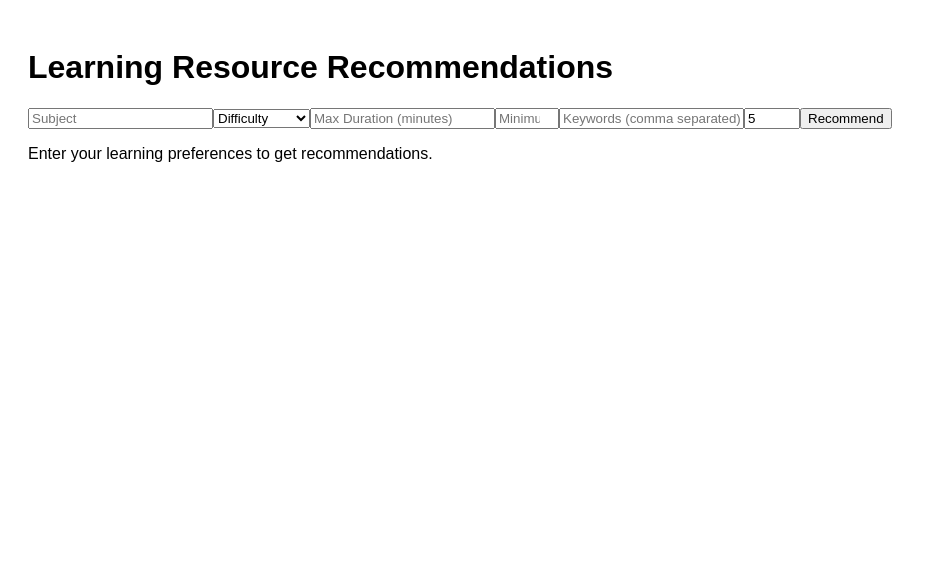
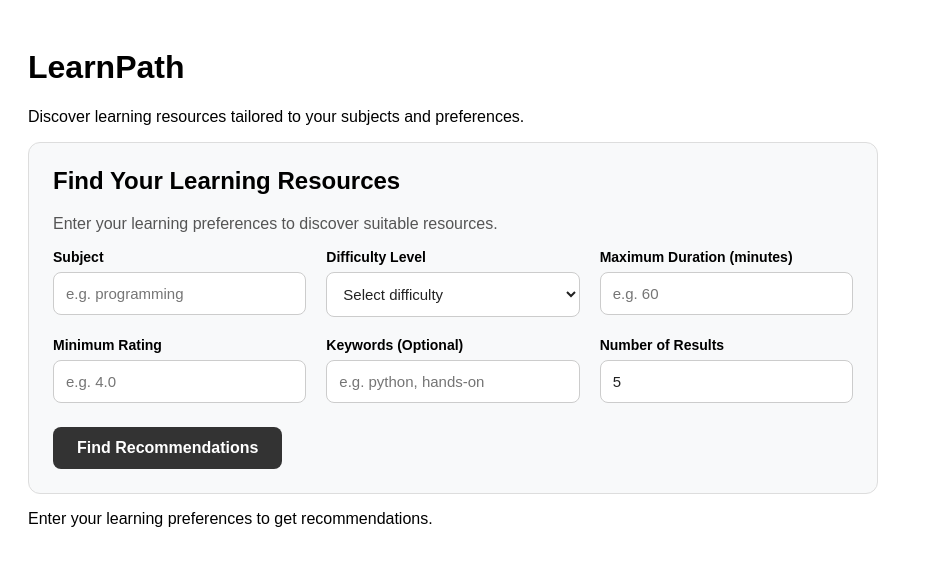
Before and after one commit to jamurillo98/itec322-learnpath, a React (Vite) app in the folder frontend/: page / in a window 1280 px wide. Shown: the top 566 px of the page, without its empty margins (0-927 px from the left). Built offline with nearby package versions, Linux system fonts and the light colour scheme.

Commit message:
feat: implement Sprint 2 frontend improvements

```diff
--- a/frontend/src/App.jsx
+++ b/frontend/src/App.jsx
@@ -35,7 +35,8 @@ export default function App() {
 
   return (
     <div style={{ padding: 20, fontFamily: "Arial, sans-serif" }}>
-      <h1>Learning Resource Recommendations</h1>
+      <h1>LearnPath</h1>
+<p>Discover learning resources tailored to your subjects and preferences.</p>
       <InputForm onSubmit={handleSubmit} disabled={status === "loading"} />
       {status === "idle" && <p>Enter your learning preferences to get recommendations.</p>}
       {status === "loading" && <p role="status">Loading recommendations...</p>}
--- a/frontend/src/components/InputForm.jsx
+++ b/frontend/src/components/InputForm.jsx
@@ -1,3 +1,4 @@
+
 import { useState } from "react";
 
 export default function InputForm({ onSubmit, disabled = false }) {
@@ -10,30 +11,169 @@ export default function InputForm({ onSubmit, disabled = false }) {
 
   const handleSubmit = (e) => {
     e.preventDefault();
+
     onSubmit({
-      subject,
+      subject: subject.trim(),
       difficulty,
       max_duration_minutes: Number(maxDurationMinutes),
       min_rating: Number(minRating),
-      keywords: keywords.split(",").map((keyword) => keyword.trim()).filter(Boolean),
+      keywords: keywords
+        .split(",")
+        .map((keyword) => keyword.trim())
+        .filter(Boolean),
       limit: Number(limit),
     });
   };
 
+  const fieldStyle = {
+    width: "100%",
+    padding: "12px",
+    border: "1px solid #ccc",
+    borderRadius: "8px",
+    fontSize: "15px",
+    boxSizing: "border-box",
+    backgroundColor: "#fff",
+    color: "#222",
+  };
+
+  const labelStyle = {
+    display: "block",
+    marginBottom: "7px",
+    fontWeight: "600",
+    fontSize: "14px",
+  };
+
   return (
-    <form onSubmit={handleSubmit}>
-      <input placeholder="Subject" value={subject} onChange={(e) => setSubject(e.target.value)} required disabled={disabled} />
-      <select value={difficulty} onChange={(e) => setDifficulty(e.target.value)} required disabled={disabled}>
-        <option value="" disabled>Difficulty</option>
-        <option value="beginner">Beginner</option>
-        <option value="intermediate">Intermediate</option>
-        <option value="advanced">Advanced</option>
-      </select>
-      <input type="number" min="0" placeholder="Max Duration (minutes)" value={maxDurationMinutes} onChange={(e) => setMaxDurationMinutes(e.target.value)} required disabled={disabled} />
-      <input type="number" min="0" max="5" step="0.1" placeholder="Minimum Rating" value={minRating} onChange={(e) => setMinRating(e.target.value)} required disabled={disabled} />
-      <input placeholder="Keywords (comma separated)" value={keywords} onChange={(e) => setKeywords(e.target.value)} disabled={disabled} />
-      <input type="number" min="1" max="50" placeholder="Limit" value={limit} onChange={(e) => setLimit(e.target.value)} disabled={disabled} />
-      <button type="submit" disabled={disabled}>{disabled ? "Loading..." : "Recommend"}</button>
+    <form
+      onSubmit={handleSubmit}
+      style={{
+        maxWidth: "800px",
+        padding: "24px",
+        border: "1px solid #ddd",
+        borderRadius: "12px",
+        backgroundColor: "#f8f9fa",
+      }}
+    >
+      <h2 style={{ marginTop: 0 }}>Find Your Learning Resources</h2>
+
+      <p style={{ color: "#555" }}>
+        Enter your learning preferences to discover suitable resources.
+      </p>
+
+      <div
+        style={{
+          display: "grid",
+          gridTemplateColumns: "repeat(auto-fit, minmax(min(100%, 240px), 1fr))",
+          gap: "20px",
+        }}
+      >
+        <div>
+          <label htmlFor="subject" style={labelStyle}>Subject</label>
+          <input
+            id="subject"
+            style={fieldStyle}
+            placeholder="e.g. programming"
+            value={subject}
+            onChange={(e) => setSubject(e.target.value)}
+            required
+            disabled={disabled}
+          />
+        </div>
+
+        <div>
+          <label htmlFor="difficulty" style={labelStyle}>Difficulty Level</label>
+          <select
+            id="difficulty"
+            style={fieldStyle}
+            value={difficulty}
+            onChange={(e) => setDifficulty(e.target.value)}
+            required
+            disabled={disabled}
+          >
+            <option value="" disabled>Select difficulty</option>
+            <option value="beginner">Beginner</option>
+            <option value="intermediate">Intermediate</option>
+            <option value="advanced">Advanced</option>
+          </select>
+        </div>
+
+        <div>
+          <label htmlFor="duration" style={labelStyle}>Maximum Duration (minutes)</label>
+          <input
+            id="duration"
+            type="number"
+            min="1"
+            style={fieldStyle}
+            placeholder="e.g. 60"
+            value={maxDurationMinutes}
+            onChange={(e) => setMaxDurationMinutes(e.target.value)}
+            required
+            disabled={disabled}
+          />
+        </div>
+
+        <div>
+          <label htmlFor="rating" style={labelStyle}>Minimum Rating</label>
+          <input
+            id="rating"
+            type="number"
+            min="0"
+            max="5"
+            step="0.1"
+            style={fieldStyle}
+            placeholder="e.g. 4.0"
+            value={minRating}
+            onChange={(e) => setMinRating(e.target.value)}
+            required
+            disabled={disabled}
+          />
+        </div>
+
+        <div>
+          <label htmlFor="keywords" style={labelStyle}>Keywords (Optional)</label>
+          <input
+            id="keywords"
+            style={fieldStyle}
+            placeholder="e.g. python, hands-on"
+            value={keywords}
+            onChange={(e) => setKeywords(e.target.value)}
+            disabled={disabled}
+          />
+        </div>
+
+        <div>
+          <label htmlFor="limit" style={labelStyle}>Number of Results</label>
+          <input
+            id="limit"
+            type="number"
+            min="1"
+            max="50"
+            style={fieldStyle}
+            value={limit}
+            onChange={(e) => setLimit(e.target.value)}
+            required
+            disabled={disabled}
+          />
+        </div>
+      </div>
+
+      <button
+        type="submit"
+        disabled={disabled}
+        style={{
+          marginTop: "24px",
+          padding: "12px 24px",
+          backgroundColor: disabled ? "#aaa" : "#333",
+          color: "#fff",
+          border: "none",
+          borderRadius: "8px",
+          fontSize: "16px",
+          fontWeight: "600",
+          cursor: disabled ? "not-allowed" : "pointer",
+        }}
+      >
+        {disabled ? "Loading Recommendations..." : "Find Recommendations"}
+      </button>
     </form>
   );
 }
--- a/frontend/src/components/Results.jsx
+++ b/frontend/src/components/Results.jsx
@@ -1,20 +1,206 @@
+
 export default function Results({ items = [] }) {
-  if (!items || items.length === 0) return <p>No matching learning resources were found.</p>;
+  if (!items || items.length === 0) {
+    return (
+      <p role="status" style={{ marginTop: "24px" }}>
+        No matching learning resources were found.
+      </p>
+    );
+  }
+
+  const categoryLabels = {
+    relevance: "Relevance",
+    level_fit: "Level Fit",
+    quality: "Quality",
+    practicality: "Practicality",
+  };
+
+  const cardStyle = {
+    backgroundColor: "#ffffff",
+    border: "1px solid #dddddd",
+    borderRadius: "12px",
+    padding: "24px",
+    marginBottom: "20px",
+    boxShadow: "0 2px 8px rgba(0, 0, 0, 0.05)",
+    overflowWrap: "anywhere",
+  };
+
+  const tagStyle = {
+    display: "inline-block",
+    padding: "6px 10px",
+    backgroundColor: "#f0f0f0",
+    borderRadius: "6px",
+    fontSize: "13px",
+    textTransform: "capitalize",
+  };
 
   return (
-    <ul>
-      {items.map((item, index) => (
-        <li key={item.id || index}>
-          <strong>{item.title || "Untitled resource"}</strong>
-          <div>ID: {item.id || "Unavailable"}</div>
-          <div>Score: {typeof item.score === "number" ? item.score : "Unavailable"}</div>
-          {item.url && <div><a href={item.url} target="_blank" rel="noreferrer">Open resource</a></div>}
-          <div>{item.reason || "No explanation provided."}</div>
-          {item.duration_minutes != null && <div>Duration: {item.duration_minutes} minutes</div>}
-          {item.rating != null && <div>Rating: {item.rating}</div>}
-          {Array.isArray(item.keywords) && item.keywords.length > 0 && <div>Keywords: {item.keywords.join(", ")}</div>}
-        </li>
-      ))}
-    </ul>
+    <section
+      aria-label="Learning recommendations"
+      style={{
+        maxWidth: "850px",
+        marginTop: "32px",
+      }}
+    >
+      <h2>Recommended Learning Resources</h2>
+
+      <p style={{ color: "#555" }}>
+        Found {items.length} learning resource
+        {items.length !== 1 ? "s" : ""} matching your preferences.
+      </p>
+
+      <div>
+        {items.map((item, index) => (
+          <article
+            key={item.id || index}
+            style={cardStyle}
+          >
+            <div
+              style={{
+                display: "flex",
+                justifyContent: "space-between",
+                alignItems: "flex-start",
+                gap: "16px",
+                flexWrap: "wrap",
+              }}
+            >
+              <div style={{ flex: "1 1 200px" }}>
+                <h3 style={{ marginTop: 0, marginBottom: "12px" }}>
+                  {item.title || "Untitled resource"}
+                </h3>
+
+                <div
+                  style={{
+                    display: "flex",
+                    gap: "8px",
+                    flexWrap: "wrap",
+                  }}
+                >
+                  {item.format && (
+                    <span style={tagStyle}>{item.format}</span>
+                  )}
+
+                  {item.level && (
+                    <span style={tagStyle}>{item.level}</span>
+                  )}
+
+                  {item.duration_minutes != null && (
+                    <span style={tagStyle}>
+                      {item.duration_minutes} minutes
+                    </span>
+                  )}
+                </div>
+              </div>
+
+              <div style={{ textAlign: "right" }}>
+                <strong
+                  style={{
+                    display: "block",
+                    fontSize: "25px",
+                  }}
+                >
+                  {typeof item.score === "number"
+                    ? item.score
+                    : "N/A"}
+                </strong>
+                <small>Total Score</small>
+              </div>
+            </div>
+
+            <div style={{ marginTop: "20px" }}>
+              <p><strong>Resource ID:</strong> {item.id || "Unavailable"}</p>
+
+              {item.topic && (
+                <p><strong>Topic:</strong> {item.topic}</p>
+              )}
+
+              {item.rating != null && (
+                <p><strong>Rating:</strong> {item.rating} / 5</p>
+              )}
+            </div>
+
+            {item.score_breakdown &&
+              typeof item.score_breakdown === "object" && (
+                <div style={{ marginTop: "20px" }}>
+                  <h4>Score Breakdown</h4>
+
+                  <div
+                    style={{
+                      display: "grid",
+                      gridTemplateColumns:
+                        "repeat(auto-fit, minmax(min(100%, 160px), 1fr))",
+                      gap: "12px",
+                    }}
+                  >
+                    {Object.entries(categoryLabels).map(
+                      ([key, label]) => (
+                        <div
+                          key={key}
+                          style={{
+                            padding: "12px",
+                            backgroundColor: "#f8f9fa",
+                            border: "1px solid #e5e5e5",
+                            borderRadius: "8px",
+                          }}
+                        >
+                          <div
+                            style={{
+                              fontSize: "13px",
+                              color: "#555",
+                              marginBottom: "6px",
+                            }}
+                          >
+                            {label}
+                          </div>
+
+                          <strong style={{ fontSize: "18px" }}>
+                            {typeof item.score_breakdown[key] === "number"
+                              ? item.score_breakdown[key]
+                              : "N/A"}
+                          </strong>
+                        </div>
+                      )
+                    )}
+                  </div>
+                </div>
+              )}
+
+            {item.reason && (
+              <p style={{ marginTop: "20px", lineHeight: 1.6 }}>
+                <strong>Why recommended:</strong> {item.reason}
+              </p>
+            )}
+
+            {Array.isArray(item.keywords) &&
+              item.keywords.length > 0 && (
+                <p>
+                  <strong>Keywords:</strong>{" "}
+                  {item.keywords.join(", ")}
+                </p>
+              )}
+
+            {item.url && (
+              <a
+                href={item.url}
+                target="_blank"
+                rel="noopener noreferrer"
+                style={{
+                  display: "inline-block",
+                  marginTop: "12px",
+                  padding: "10px 16px",
+                  backgroundColor: "#333333",
+                  color: "#ffffff",
+                  borderRadius: "8px",
+                  textDecoration: "none",
+                  fontWeight: "600",
+                }}
+              >
+                Open Learning Resource ↗
+              </a>
+            )}
+          </article>
+        ))}
+      </div>
+    </section>
   );
 }
```
